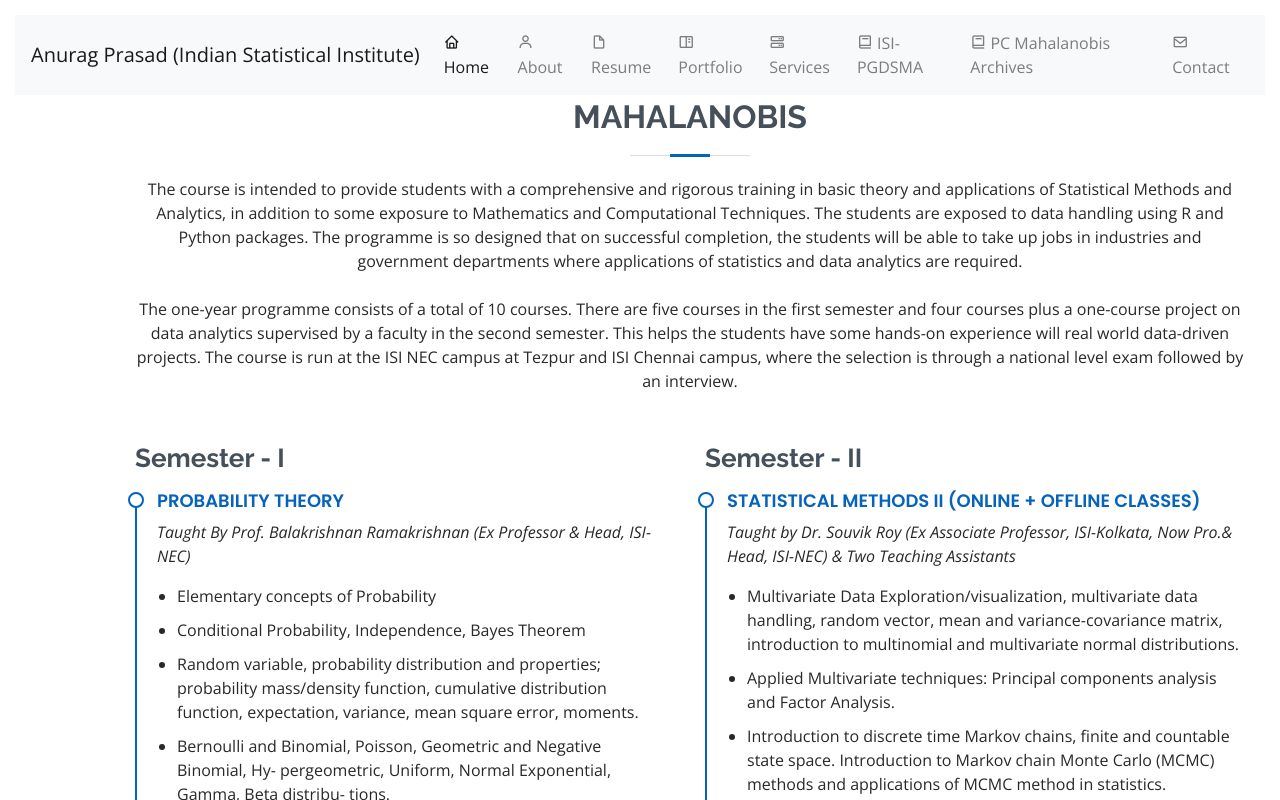
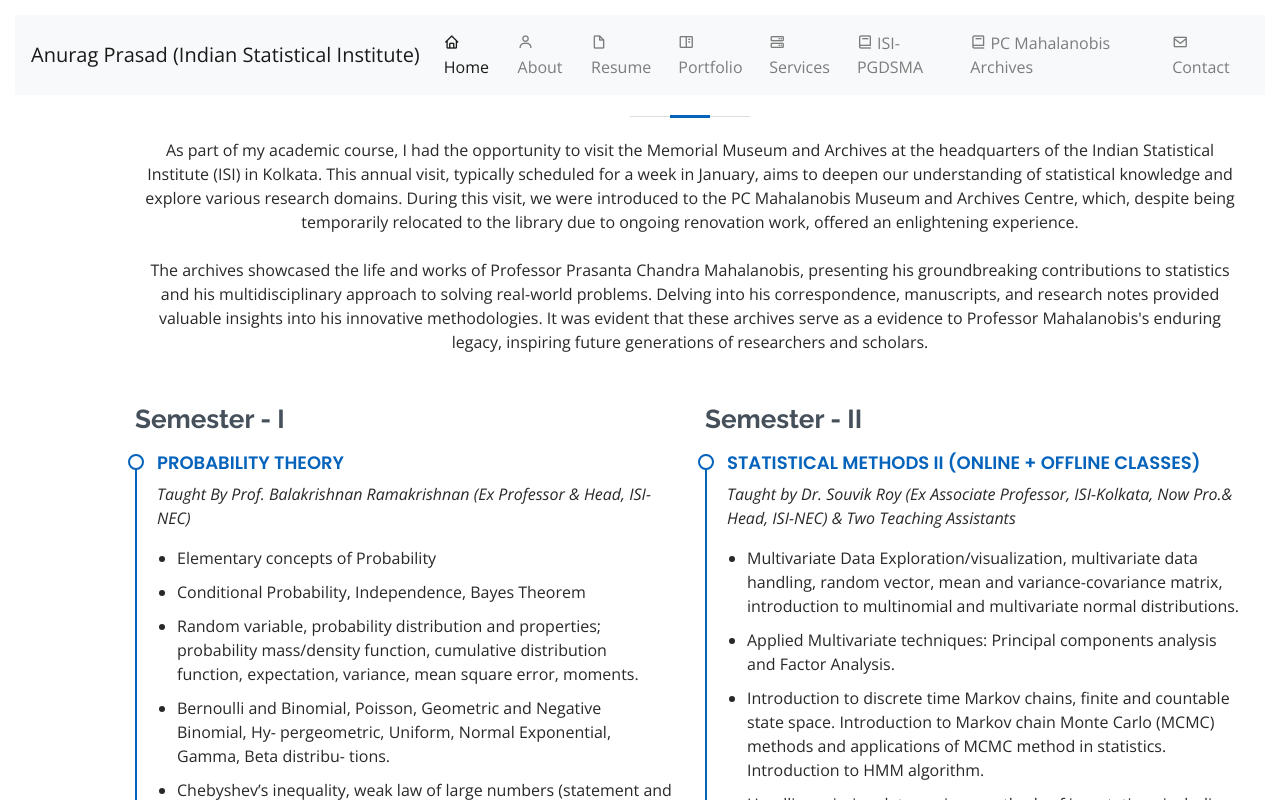
Before and after one commit to anuragisi/anuragisi.github.io, a plain HTML site: page pcm_archives.html in a window 1280 px wide. Shown: the top 800 px of the page. Drawn offline with nearby package versions, Linux system fonts and the light colour scheme; a script that the page names is missing.

Commit message:
Update pcm_archives.html

```diff
--- a/pcm_archives.html
+++ b/pcm_archives.html
@@ -109,22 +109,10 @@
       <div class="container" data-aos="fade-up">
 
         <div class="section-title">
-          <h2>Father of Indian Statistics (India) - Prasanta Chandra Mahalanobis</h2>
-          <p>The course is intended to provide students with a comprehensive and rigorous
-training in basic theory and applications of Statistical Methods and Analytics, in
-addition to some exposure to Mathematics and Computational Techniques. The
-students are exposed to data handling using R and Python packages. The programme
-is so designed that on successful completion, the students will be able to take up jobs
-in industries and government departments where applications of statistics and data
-analytics are required.</p>
+          <h2>Father of Indian Statistics - Prasanta Chandra Mahalanobis</h2>
+          <p>As part of my academic course, I had the opportunity to visit the Memorial Museum and Archives at the headquarters of the Indian Statistical Institute (ISI) in Kolkata. This annual visit, typically scheduled for a week in January, aims to deepen our understanding of statistical knowledge and explore various research domains. During this visit, we were introduced to the PC Mahalanobis Museum and Archives Centre, which, despite being temporarily relocated to the library due to ongoing renovation work, offered an enlightening experience.</p>
           <br>
-          <p>The one-year programme consists of a total of 10 courses. There are five courses in
-the first semester and four courses plus a one-course project on data analytics
-supervised by a faculty in the second semester. This helps the students have some
-hands-on experience will real world data-driven projects. The course is run at the ISI
-NEC campus at Tezpur and ISI Chennai campus, where the selection is through a
-national level exam followed by an interview.
-          </p>
+          <p>The archives showcased the life and works of Professor Prasanta Chandra Mahalanobis, presenting his groundbreaking contributions to statistics and his multidisciplinary approach to solving real-world problems. Delving into his correspondence, manuscripts, and research notes provided valuable insights into his innovative methodologies. It was evident that these archives serve as a evidence to Professor Mahalanobis's enduring legacy, inspiring future generations of researchers and scholars.</p>
         </div>
 
         <div class="row">
```
